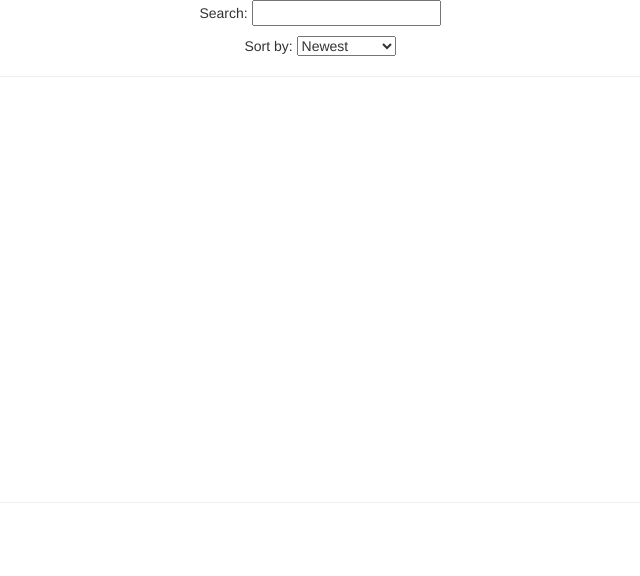
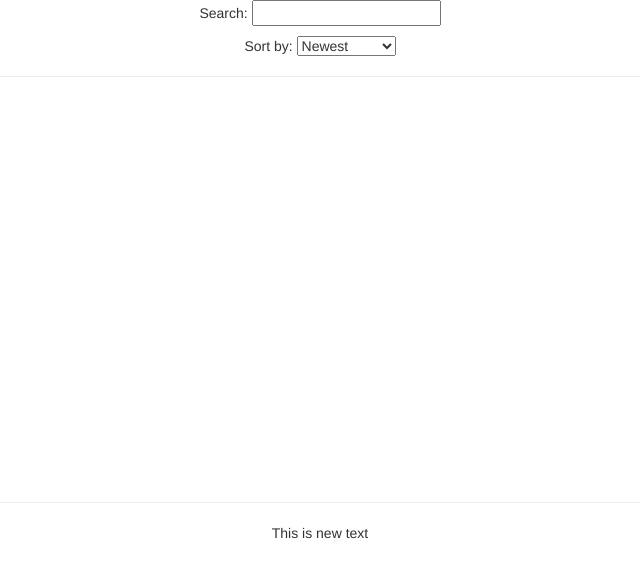
Before and after one commit to teksuprc/plkr_test, a plain HTML site: page index.html in a window 1280 px wide. Shown: the whole page, without its empty margins (320-960 px from the left). Drawn offline with nearby package versions, Linux system fonts and the light colour scheme; no server answers.

Commit message:
added a new div

```diff
--- a/index.html
+++ b/index.html
@@ -57,6 +57,10 @@
     </div>
 -->
 
+	<div>
+		<p>This is new text</p>
+	</div>
+
     </center>
   </body>
 
```
